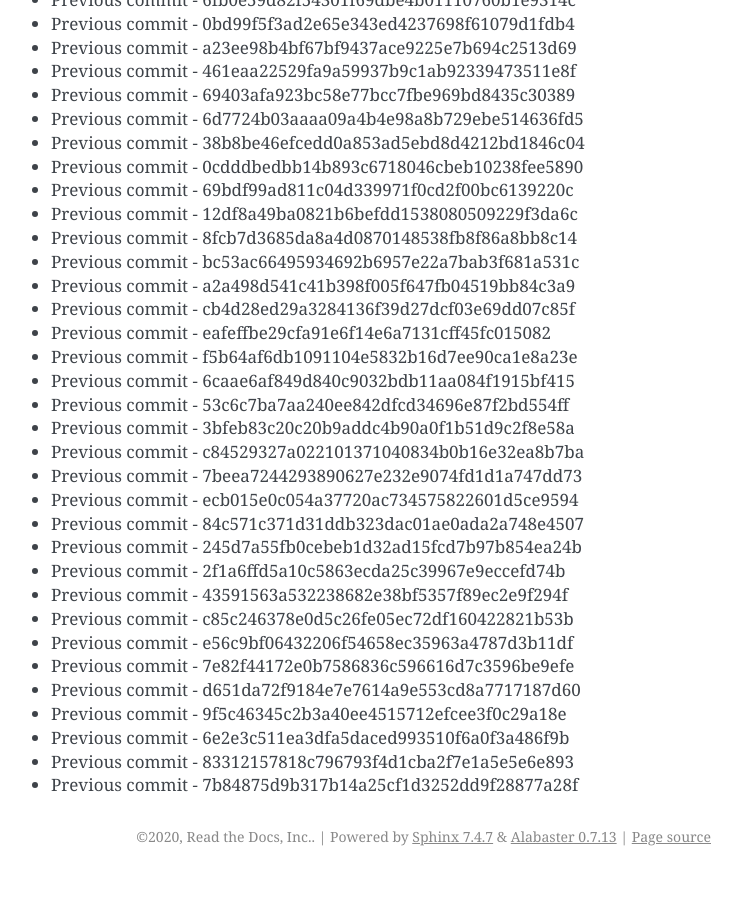
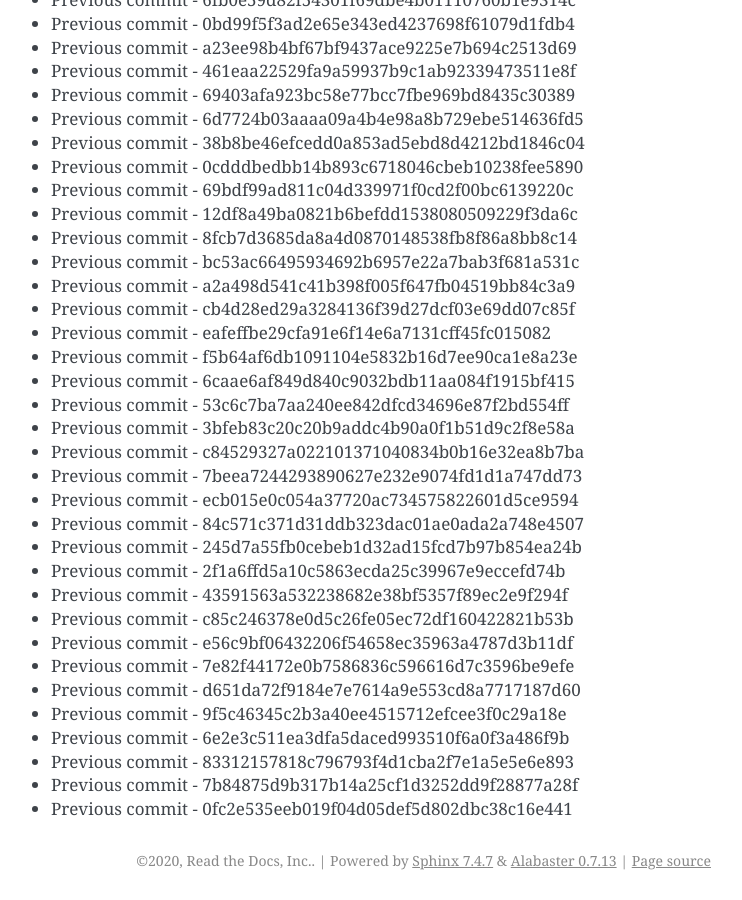
Before and after one commit to readthedocs/rtd-git-stresstest, a Sphinx documentation site: the page built from docs/updates.rst, in a window 1280 px wide and 900 px high, scrolled down 74045 px. Shown: the whole window, without its empty margins (399-1141 px from the left). Built offline with Sphinx 7.4.7, drawn with Linux system fonts in a browser that asks for light colours; before the commit the page ends 74921 px from its top, so only the background shows below that.

Commit message:
Generating commit from previous: 0fc2e535eeb019f04d05def5d802dbc38c16e441

```diff
--- a/docs/updates.rst
+++ b/docs/updates.rst
@@ -3143,3 +3143,4 @@ It can be tested for any performance characteristics.
 * Previous commit - 6e2e3c511ea3dfa5daced993510f6a0f3a486f9b
 * Previous commit - 83312157818c796793f4d1cba2f7e1a5e5e6e893
 * Previous commit - 7b84875d9b317b14a25cf1d3252dd9f28877a28f
+* Previous commit - 0fc2e535eeb019f04d05def5d802dbc38c16e441
```
